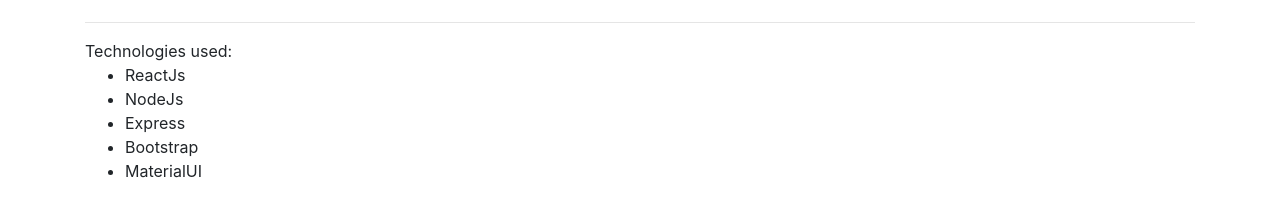
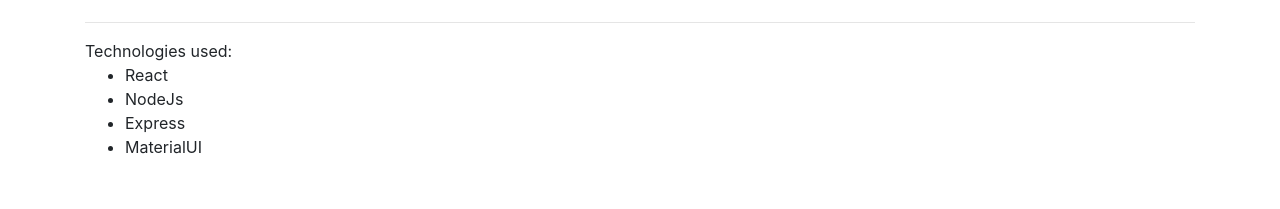
Before and after one commit to sonderangebot10/React-web-app-frontend, a React (Create React App) app: page /about in a window 1280 px wide. Shown: the part 131-340 px from the top of the page. Built offline with nearby package versions, Linux system fonts and the light colour scheme.

Commit message:
Update About.js

```diff
--- a/src/App/pages/About.js
+++ b/src/App/pages/About.js
@@ -12,10 +12,9 @@
           <hr />
           Technologies used:
           <ul>
-            <li>ReactJs</li>
+            <li>React</li>
             <li>NodeJs</li>
             <li>Express</li>
-            <li>Bootstrap</li>
             <li>MaterialUI</li>
           </ul>
         </div>
```
